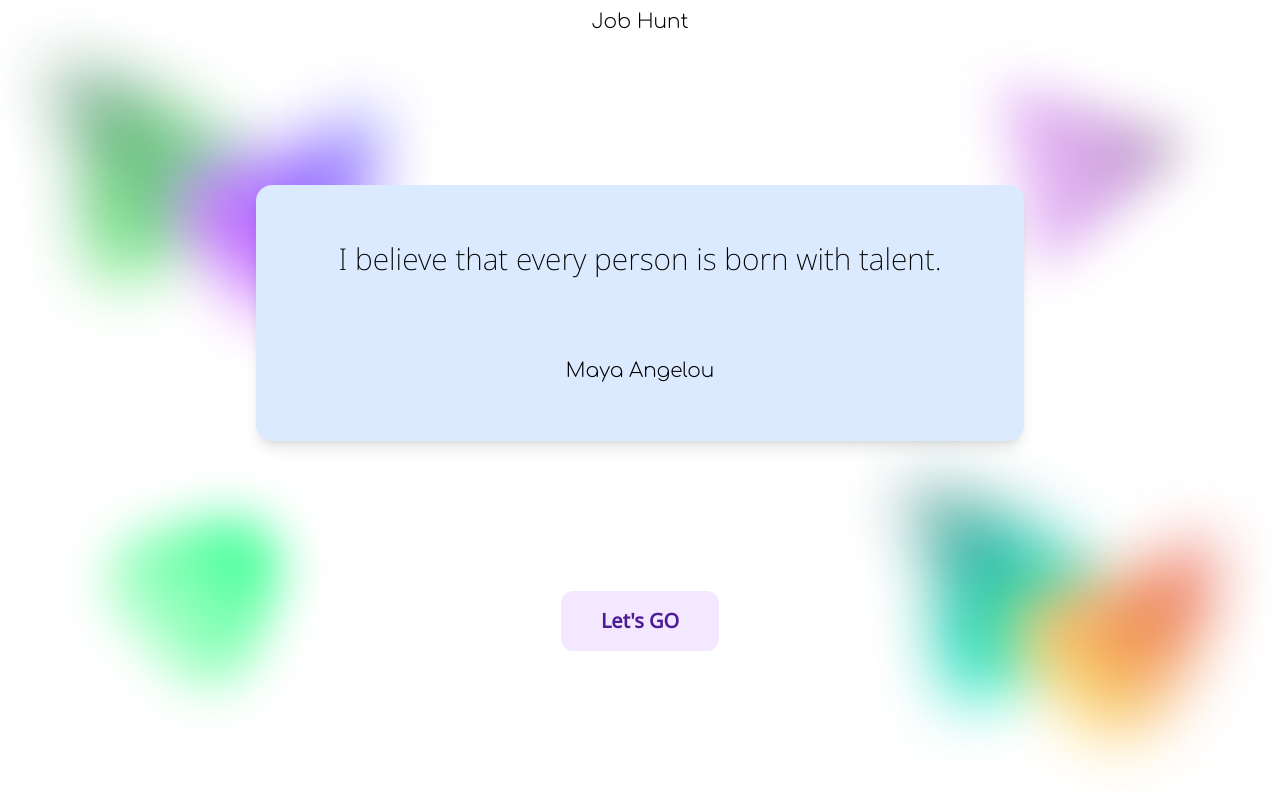
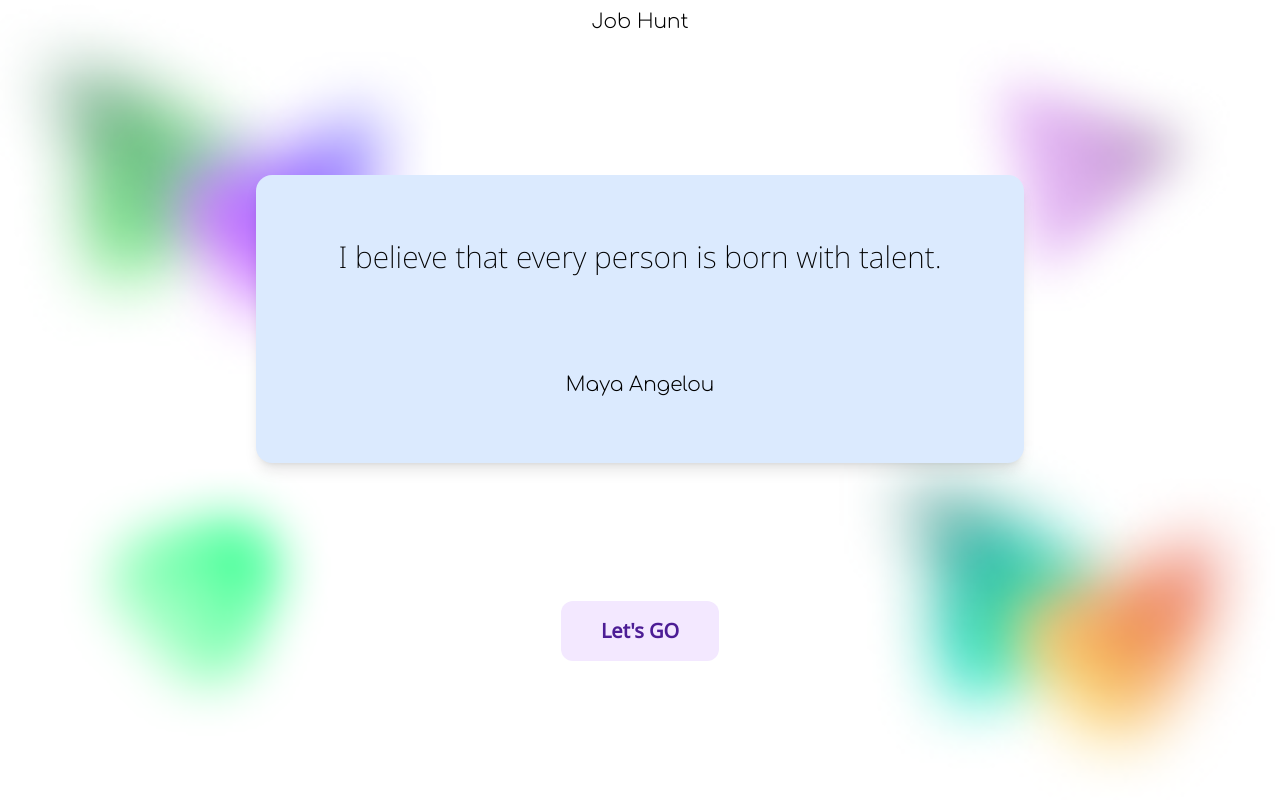
Before and after one commit to OriginalMeet/JobHunt, a React (Create React App) app: page / in a window 1280 px wide. Built offline with nearby package versions, Linux system fonts and the light colour scheme.

Commit message:
minor update

```diff
--- a/src/pages/Home/Card.tsx
+++ b/src/pages/Home/Card.tsx
@@ -17,7 +17,7 @@ export default function Card() {
     }, [])
 
     return (
-        <div className="w-3/5 h-100% flex flex-col justify-between px-16 py-14 bg-blue-100 rounded-2xl shadow-lg">
+        <div className="w-3/5 h-100% flex flex-col justify-between px-16 py-16 bg-blue-100 rounded-2xl shadow-lg">
             <div className="flex justify-center font-googleSans text-3xl text-center font-extralight">
                 {quote}
             </div>
--- a/src/pages/Home/Quotes.tsx
+++ b/src/pages/Home/Quotes.tsx
@@ -10,7 +10,7 @@ function Quotes() {
                 <div className="flex justify-center font-heading text-xl mt-2">
                     Job Hunt
                 </div>
-                <div className="flex justify-center w-full h-64 m-auto">
+                <div className="flex justify-center w-full h-72 m-auto">
                     <Card />
                 </div>
                 <div className="flex justify-center w-100 h-50 mb-auto">
```
